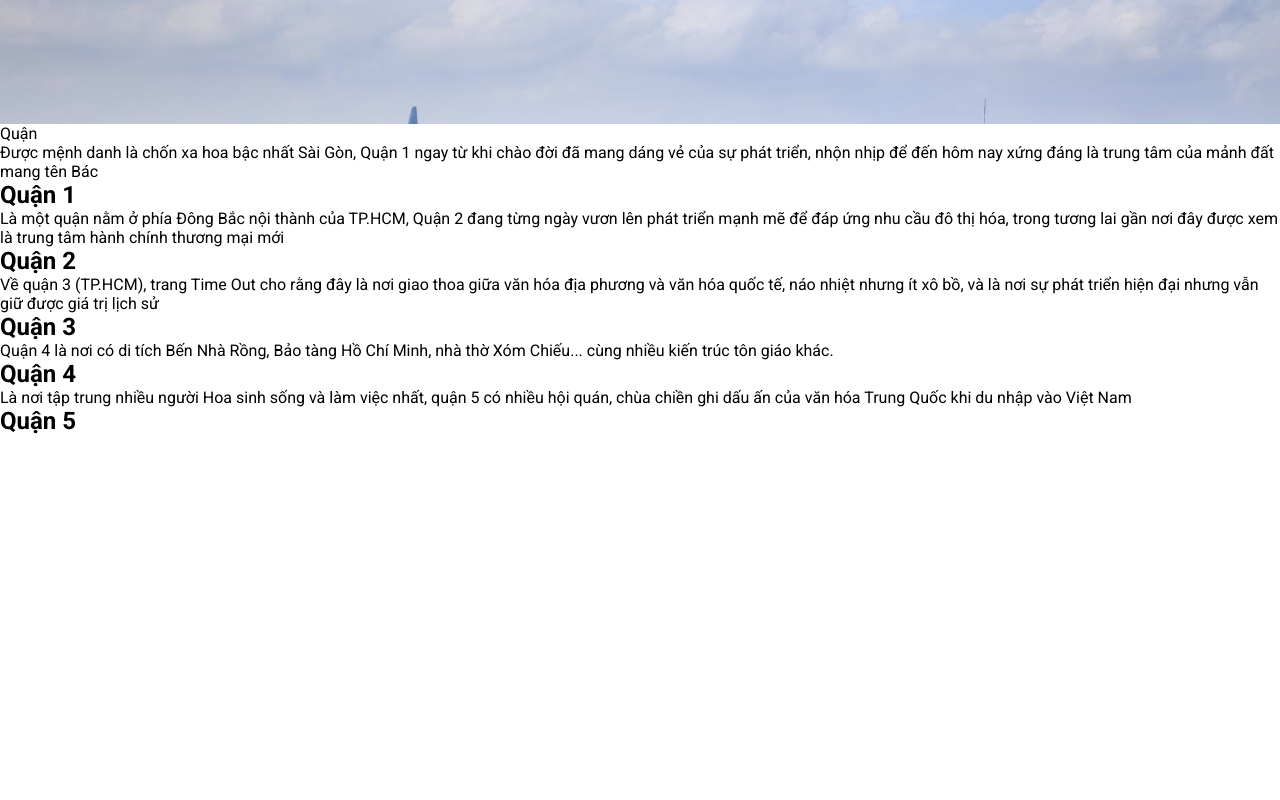
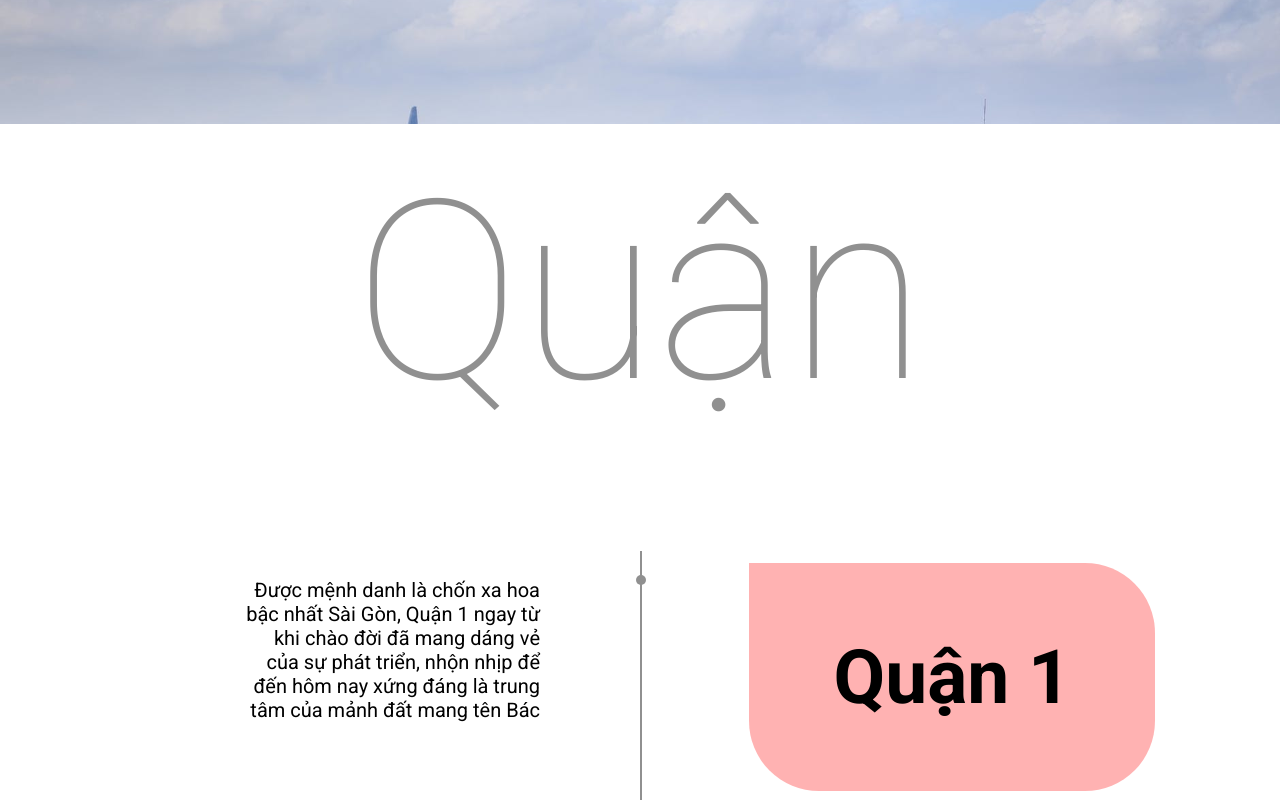
Before and after one commit to TifLar/SaiGonOverview, a plain HTML site: page index.html in a window 1280 px wide. Shown: the part 900-1700 px from the top of the page. Before the commit the page ends 1335 px from the top, so only its background shows below. Drawn offline with Linux system fonts and the light colour scheme; a web font is replaced by a local one.

Commit message:
AN-UPDATE 24/12/2021
Chỉnh sửa phần toolbar
Thêm phần CSS timeline
Note : -Chưa thêm phần contact
           -Phần timeline CSS chỉ đủ chức năng để thêm JS (chưa hoàn thiện 100% như bản design : thiếu block background của từng Quận)
               +Phần block Quận đang được để màu theo cú pháp rgba(255, 0, 0, 0.3) [--màu đỏ vs opacity 30%--] để nhìn thấy được block , theo bản gốc design thì sẽ chỉnh thành rgba(250, 250, 250, 0.3) [--màu trắng vs opacity 30%--]

```diff
--- a/style.css
+++ b/style.css
@@ -1,7 +1,7 @@
 *{
     margin: 0;
     padding: 0;
-    font-family: 'roboto';
+    font-family: 'Roboto', sans-serif;
 }
 .header{
     min-height: 1024px;
@@ -14,29 +14,44 @@
 }
 nav{
     display:flex;
-    padding: 17px 35px ;
     justify-content: space-between;
     align-items: center;
 }
 nav img{
     width: 144px;
+    padding: 17px 35px ;
 }
 .nav-links{
     flex:1;
     text-align: right;
+    padding: 17px 35px ;
 }
 .nav-links ul li{
     list-style: none;
     display: inline-block;
-    padding: 29px 51px;
     position: relative;
-
+    padding: 17px 35px ;
 }
 .nav-links ul li a{
     color: #FFFFFF;
     text-decoration: none;
+    font-size: 25px;
+    font-weight:lighter;
+
+}
+.nav-links ul li button{
+
+    border-radius: 23px;
+    background-color: rgb(250,250,250,0.4);
+    border: none;
+    padding: 13px 25px;
+    text-align: center;
+    display: inline-block;
+    /* */
+    color: #FFFFFF;
+    text-decoration: none;
     font-size: 20px;
-    font-weight:lighter;
+    font-weight:100px;
 
 }
 .text-box pre{
@@ -51,3 +66,114 @@ nav img{
     color: #FFFFFF;
     font-size: 150px;
 }
+.BoxQuan-large{
+    font-style: normal;
+    font-weight:lighter;
+    font-size: 250px;
+    line-height: 337px ;
+    color: #909090;
+    text-align:center;
+}
+
+.timeline{
+    position: relative;
+    margin: 50px auto;
+    padding: 40px 0;
+    width: 1000px;
+    box-sizing: border-box;
+}
+.timeline:before{ /*center line*/
+    content: '';
+    position: absolute;
+    left: 50%;
+    width: 2px;
+    height: 100%;
+    background: #909090;
+}
+.timeline ul{
+    margin: 0;
+    padding: 0;
+}
+.timeline ul li{
+    list-style: none;
+    position: relative;
+    width: 50%;
+    padding: 497px 100px; /*20px 40px*/
+    box-sizing: border-box;
+}
+.timeline ul li:nth-child(odd){
+    float: left;
+    text-align: right;
+    clear:both;
+}
+.timeline ul li:nth-child(even){
+    float: right;
+    text-align: left;
+    clear:both;
+}
+.description{
+    padding-bottom: 20px;
+    /*background: rgba(0, 255, 242, 0.527);*/
+    transform: translateY(-480px);
+    font-size: 20px;
+}
+.timeline ul li:nth-child(odd):before{ /*cham tron so le*/
+    content: '';
+    position: absolute;
+    top:24px;
+    right: -6px;
+    width: 10px;
+    height: 10px;
+    background: #909090;
+    border-radius: 50%;
+
+}
+.timeline ul li:nth-child(even):before{ /*cham tron so chan*/
+    content: '';
+    position: absolute;
+    top:24px;
+    left: -4px;
+    width: 10px;
+    height: 10px;
+    background: #909090;
+    border-radius: 50%;
+}
+.timeline ul li p{
+    margin: 10px 0 0;
+    padding: 0;
+}
+
+/*BLOCK QUAN*/
+.timeline ul li .blockquan{
+    margin: 0;
+    padding-bottom:0;
+    text-align: center;
+}
+.timeline ul li:nth-child(odd) .block-quan{
+    position: absolute;
+    top:12px;
+    right:-165px;
+    margin: 0;
+    padding: 70px 84px;
+    background: rgba(255, 0, 0, 0.3);
+    color: black;
+    border-radius: 70px;
+    border-top-left-radius: 0px;
+    transform: translateX(350px);
+    font-size: 50px;
+    font-weight: 30px;
+}
+.timeline ul li:nth-child(even) .block-quan{
+    position: absolute;
+    top:12px;
+    left:-165px;
+    margin: 0;
+    padding: 70px 84px;
+    background: rgba(255, 0, 0, 0.3);
+    color: black;
+    border-radius: 70px;
+    border-top-right-radius: 0px;
+    transform: translateX(-350px);
+    font-size: 50px;
+    font-weight: 30px;
+}
```
